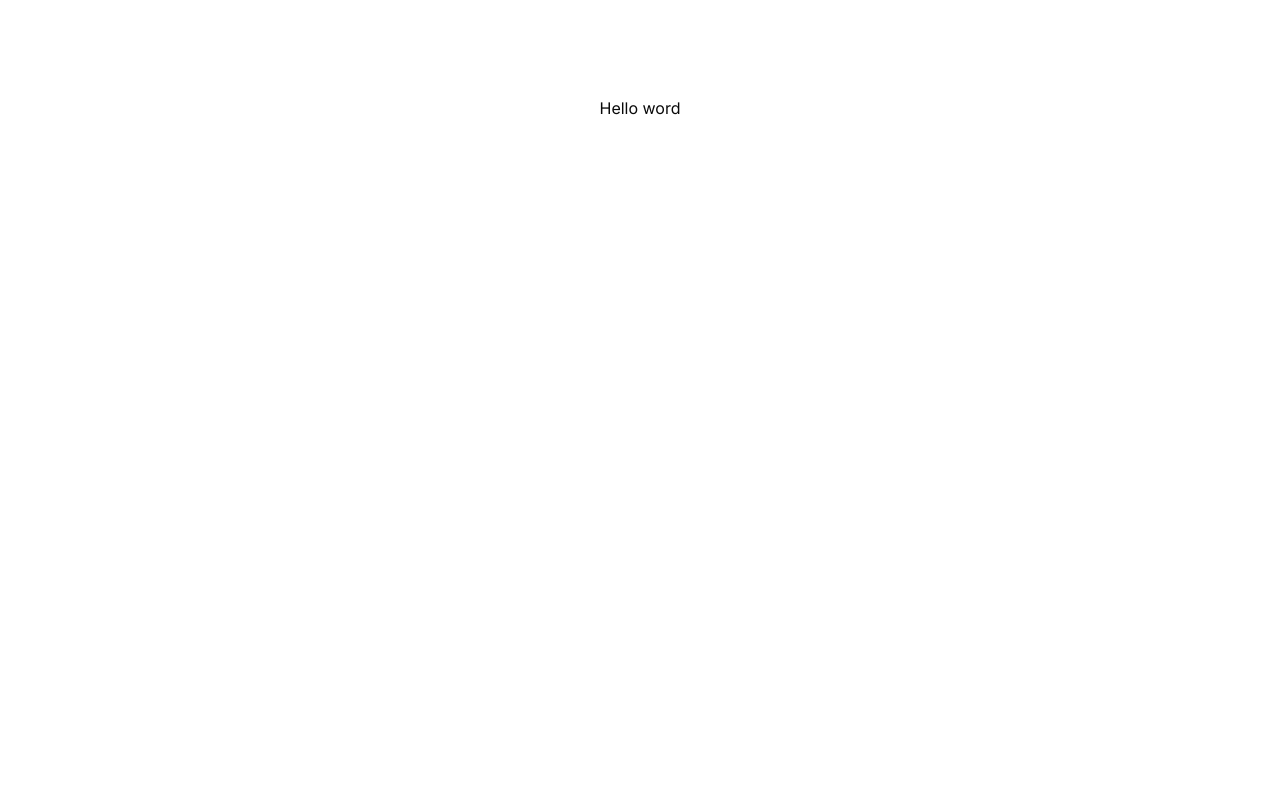
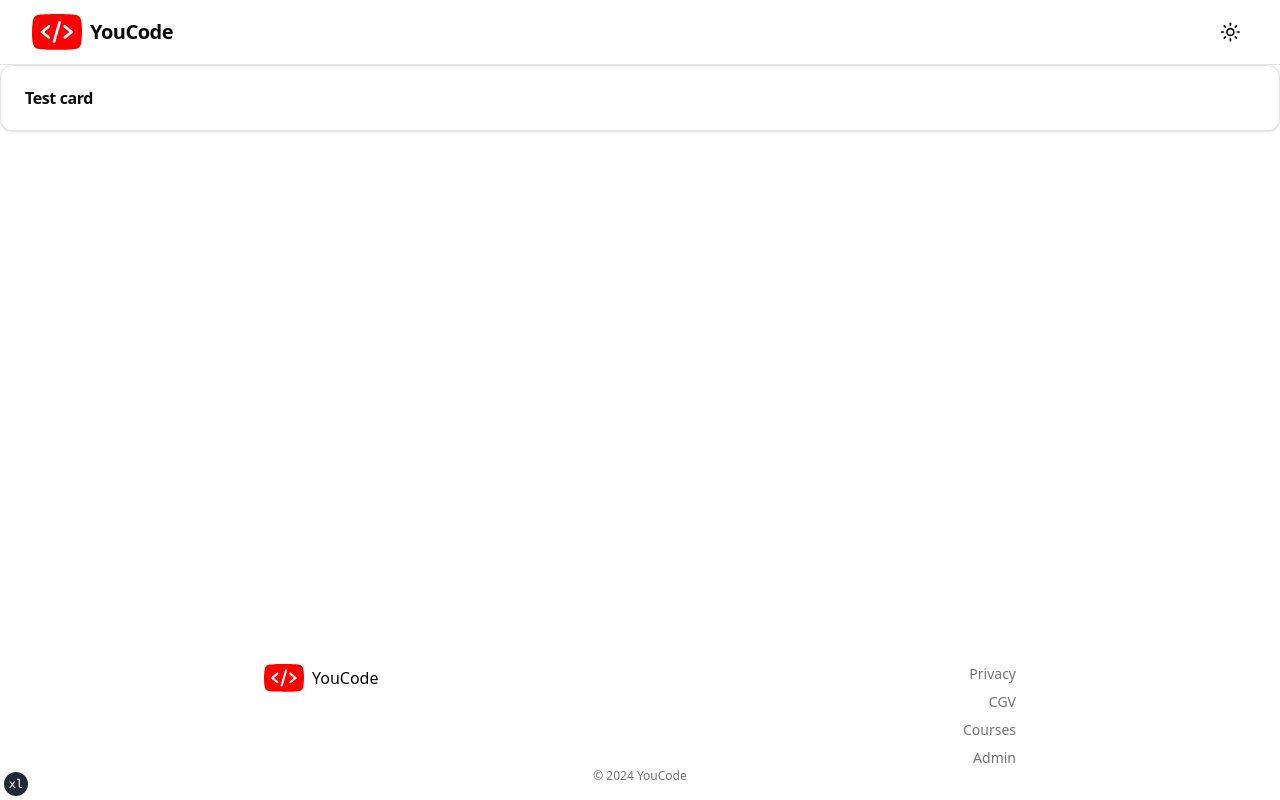
Before and after one commit to Cycle9898/youcode, a Next.js app: page / in a window 1280 px wide. Built offline with nearby package versions, Linux system fonts and the light colour scheme.

Commit message:
setting up app base theme + creating some common components to get a base theme, typography and layout

```diff
--- a/package.json
+++ b/package.json
@@ -31,12 +31,15 @@
     "class-variance-authority": "^0.7.0",
     "clsx": "^2.1.0",
     "date-fns": "^3.6.0",
+    "lucide-react": "^0.365.0",
     "next": "14.1.4",
     "next-auth": "^4.24.7",
+    "next-themes": "^0.3.0",
     "react": "^18",
     "react-day-picker": "^8.10.0",
     "react-dom": "^18",
     "react-hook-form": "^7.51.2",
+    "react-hot-toast": "^2.4.1",
     "tailwind-merge": "^2.2.2",
     "tailwindcss-animate": "^1.0.7",
     "zod": "^3.22.4"
--- /dev/null
+++ b/src/app/Providers.tsx
@@ -0,0 +1,17 @@
+"use client";
+
+import { SessionProvider } from "next-auth/react";
+import { ThemeProvider } from "next-themes";
+import { PropsWithChildren } from "react";
+import { Toaster } from "react-hot-toast";
+
+export const Providers = ({ children }: PropsWithChildren) => {
+	return (
+		<>
+			<ThemeProvider attribute="class" defaultTheme="system" enableSystem>
+				<Toaster />
+				<SessionProvider>{children}</SessionProvider>
+			</ThemeProvider>
+		</>
+	);
+};
--- a/src/app/layout.tsx
+++ b/src/app/layout.tsx
@@ -1,22 +1,38 @@
+// app/layout.
+import { Footer } from "@/components/layout/Footer";
+import { Header } from "@/components/layout/Header";
+import { TailwindIndicator } from "@/components/utils/TailwindIndicator";
+import { SiteConfig } from "@/lib/site-config";
+import { cn } from "@/lib/utils";
 import type { Metadata } from "next";
 import { Inter } from "next/font/google";
+import { PropsWithChildren } from "react";
+import { Providers } from "./Providers";
 import "./globals.css";
 
-const inter = Inter({ subsets: ["latin"] });
+const fontSans = Inter({ subsets: ["latin"], variable: "--font-sans" });
 
 export const metadata: Metadata = {
-  title: "Create Next App",
-  description: "Generated by create next app",
+	title: SiteConfig.title,
+	description: SiteConfig.description
 };
 
-export default function RootLayout({
-  children,
-}: Readonly<{
-  children: React.ReactNode;
-}>) {
-  return (
-    <html lang="en">
-      <body className={inter.className}>{children}</body>
-    </html>
-  );
+export default function RootLayout({ children }: PropsWithChildren) {
+	return (
+		<>
+			<html lang="en" className="h-full" suppressHydrationWarning>
+				<head />
+				<body className={cn("h-full bg-background font-sans antialiased", fontSans.variable)}>
+					<Providers>
+						<div className="relative flex min-h-screen flex-col">
+							<Header />
+							<div className="flex-1">{children}</div>
+							<Footer />
+						</div>
+						<TailwindIndicator />
+					</Providers>
+				</body>
+			</html>
+		</>
+	);
 }
--- a/src/app/page.tsx
+++ b/src/app/page.tsx
@@ -1,7 +1,13 @@
+import { Card, CardHeader, CardTitle } from "@/components/ui/card";
+
 export default function Home() {
 	return (
-		<main className="flex min-h-screen flex-col items-center justify-between p-24">
-			<h1>Hello word</h1>
+		<main>
+			<Card>
+				<CardHeader>
+					<CardTitle>Test card</CardTitle>
+				</CardHeader>
+			</Card>
 		</main>
 	);
 }
--- /dev/null
+++ b/src/components/layout/Footer.tsx
@@ -0,0 +1,40 @@
+import { SiteConfig } from "@/lib/site-config";
+import Image from "next/image";
+import Link from "next/link";
+import { Typography } from "../ui/Typography";
+
+export const Footer = () => {
+	return (
+		<footer className="w-full border-t border-card">
+			<div className="m-auto w-full max-w-3xl px-2 py-4">
+				<div className="flex flex-col lg:flex-row lg:items-start lg:justify-between">
+					<div className="flex flex-row items-center gap-2">
+						<Image src="/images/logo.svg" width={40} height={30} alt="app logo" />
+						<Typography variant="base" as={Link} href="/">
+							{SiteConfig.title}
+						</Typography>
+					</div>
+					<div className="flex flex-col items-end gap-2 text-sm text-muted-foreground">
+						<Link className="hover:underline" href="/legal/privacy">
+							Privacy
+						</Link>
+						<Link className="hover:underline" href="/legal/cgv">
+							CGV
+						</Link>
+						<Link className="hover:underline" href="/courses">
+							Courses
+						</Link>
+						<Link className="hover:underline" href="/admin">
+							Admin
+						</Link>
+					</div>
+				</div>
+				<div className="flex w-full items-center justify-center">
+					<Typography variant="base" className="text-xs text-muted-foreground">
+						&copy; {new Date().getFullYear()} {SiteConfig.title}
+					</Typography>
+				</div>
+			</div>
+		</footer>
+	);
+};
--- /dev/null
+++ b/src/components/layout/Header.tsx
@@ -0,0 +1,26 @@
+import { SiteConfig } from "@/lib/site-config";
+import Link from "next/link";
+import { ThemeToggle } from "@/components/theme/ThemeToggle";
+import { Typography } from "@/components/ui/Typography";
+import Image from "next/image";
+
+export function Header() {
+	return (
+		<header className="bg-background sticky top-0 z-40 w-full border-b">
+			<div className="container flex h-16 items-center space-x-4 sm:justify-between sm:space-x-0">
+				<div className="flex gap-2 items-center">
+					<Image src="/images/logo.svg" width={50} height={35} alt="YouCode logo" />
+					<Typography variant="h3" as={Link} href="/">
+						{SiteConfig.title}
+					</Typography>
+				</div>
+
+				<div className="flex flex-1 items-center justify-end space-x-4">
+					<nav className="flex items-center space-x-1">
+						<ThemeToggle />
+					</nav>
+				</div>
+			</div>
+		</header>
+	);
+}
--- /dev/null
+++ b/src/components/theme/ThemeProvider.tsx
@@ -0,0 +1,9 @@
+"use client";
+
+import * as React from "react";
+import { ThemeProvider as NextThemesProvider } from "next-themes";
+import { type ThemeProviderProps } from "next-themes/dist/types";
+
+export function ThemeProvider({ children, ...props }: ThemeProviderProps) {
+	return <NextThemesProvider {...props}>{children}</NextThemesProvider>;
+}
--- /dev/null
+++ b/src/components/theme/ThemeToggle.tsx
@@ -0,0 +1,17 @@
+"use client";
+
+import { Button } from "@/components/ui/button";
+import { Moon, Sun } from "lucide-react";
+import { useTheme } from "next-themes";
+
+export function ThemeToggle() {
+	const { setTheme, theme } = useTheme();
+
+	return (
+		<Button variant="ghost" size="icon" onClick={() => setTheme(theme === "light" ? "dark" : "light")}>
+			<Sun className="h-[1.5rem] w-[1.3rem] dark:hidden" />
+			<Moon className="hidden h-5 w-5 dark:block" />
+			<span className="sr-only">Toggle theme</span>
+		</Button>
+	);
+}
--- /dev/null
+++ b/src/components/ui/Typography.tsx
@@ -0,0 +1,72 @@
+import { cn } from "@/lib/utils";
+import { VariantProps, cva } from "class-variance-authority";
+import type { ComponentPropsWithoutRef, ElementType, PropsWithChildren } from "react";
+
+type PolymorphicAsProp<E extends ElementType> = {
+	as?:
+		| E
+		| React.ComponentType<Omit<ComponentPropsWithoutRef<E>, "as">>
+		| React.FunctionComponent<Omit<ComponentPropsWithoutRef<E>, "as">>;
+};
+
+type PolymorphicProps<E extends ElementType> = PropsWithChildren<
+	Omit<ComponentPropsWithoutRef<E>, "as"> & PolymorphicAsProp<E>
+>;
+
+const typographyVariants = cva("", {
+	variants: {
+		variant: {
+			h1: "scroll-m-20 text-4xl font-extrabold tracking-tight lg:text-5xl font-caption",
+			h2: "scroll-m-20 border-b pb-2 text-3xl font-semibold tracking-tight transition-colors first:mt-0 font-caption",
+			h3: "scroll-m-20 text-xl font-semibold tracking-tight font-caption",
+			p: "leading-7 [&:not(:first-child)]:mt-6",
+			base: "",
+			quote: "mt-6 border-l-2 pl-6 italic",
+			code: "relative rounded bg-muted px-[0.3rem] py-[0.2rem] font-mono text-sm font-semibold",
+			lead: "text-xl text-muted-foreground",
+			large: "text-lg font-semibold",
+			small: "text-sm font-medium leading-none",
+			muted: "text-sm text-muted-foreground",
+			link: "text-indigo-500 font-medium hover:underline"
+		}
+	},
+	defaultVariants: {
+		variant: "base"
+	}
+});
+type TypographyCvaProps = VariantProps<typeof typographyVariants>;
+
+const defaultElement = "p";
+
+const defaultElementMapping: Record<NonNullable<TypographyCvaProps["variant"]>, ElementType> = {
+	h1: "h1",
+	h2: "h2",
+	h3: "h3",
+	p: "p",
+	quote: "blockquote" as "p",
+	code: "code",
+	lead: "p",
+	large: "p",
+	small: "p",
+	muted: "p",
+	link: "a",
+	base: "p"
+} as const;
+
+export function Typography<E extends ElementType = typeof defaultElement>({
+	as,
+	children,
+	className,
+	variant,
+	...restProps
+}: PolymorphicProps<E> & TypographyCvaProps) {
+	const Component: ElementType = as ?? defaultElementMapping[variant ?? "base"] ?? defaultElement;
+
+	return (
+		<Component
+			{...(restProps as ComponentPropsWithoutRef<E>)}
+			className={cn(typographyVariants({ variant }), className)}>
+			{children}
+		</Component>
+	);
+}
--- /dev/null
+++ b/src/components/utils/TailwindIndicator.tsx
@@ -0,0 +1,14 @@
+export function TailwindIndicator() {
+	if (process.env.NODE_ENV === "production") return null;
+
+	return (
+		<div className="fixed bottom-1 left-1 z-50 flex h-6 w-6 items-center justify-center rounded-full bg-gray-800 p-3 font-mono text-xs text-white">
+			<div className="block sm:hidden">xs</div>
+			<div className="hidden sm:block md:hidden">sm</div>
+			<div className="hidden md:block lg:hidden">md</div>
+			<div className="hidden lg:block xl:hidden">lg</div>
+			<div className="hidden xl:block 2xl:hidden">xl</div>
+			<div className="hidden 2xl:block">2xl</div>
+		</div>
+	);
+}
--- /dev/null
+++ b/src/lib/site-config.ts
@@ -0,0 +1,4 @@
+export const SiteConfig = {
+	title: "YouCode",
+	description: "YOU just need to CODE."
+} as const;
```
Also changed, not shown: 1 other file (tests, documents, lock files or other folders).
